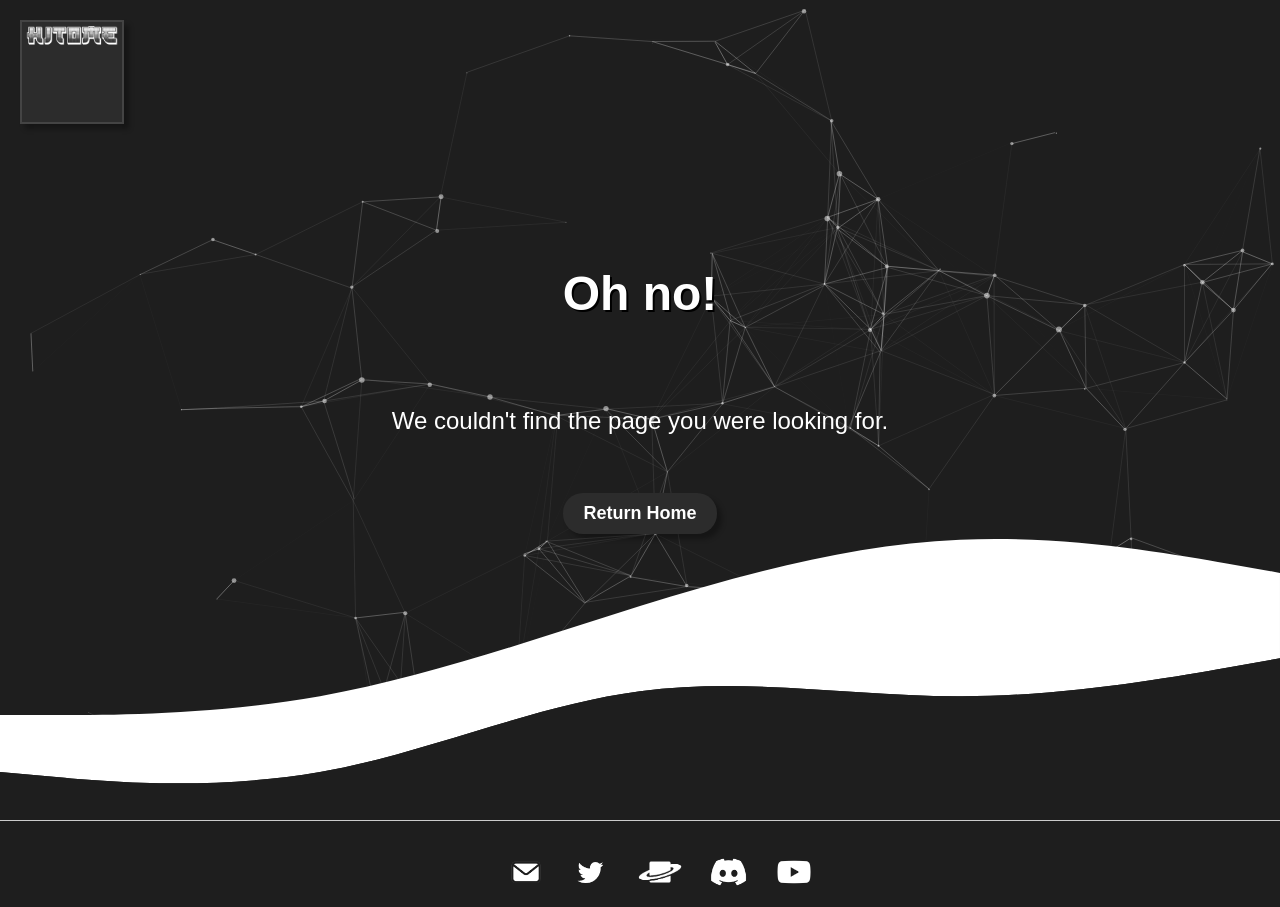
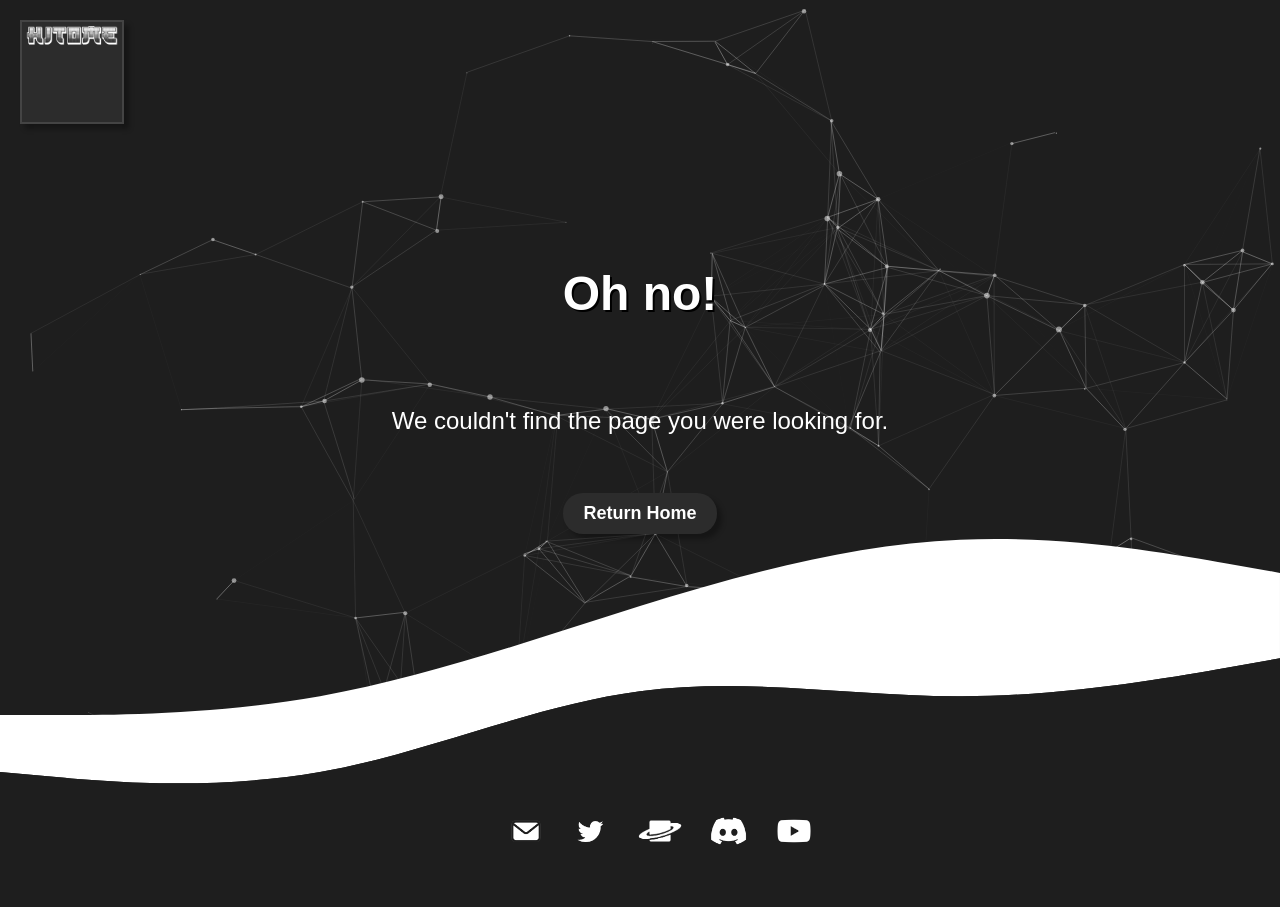
Before and after one commit to mrbigboydude/Hitome.xyz, a plain HTML site: page 404.html in a window 1280 px wide. After the commit the page ends 866 px from the top, so only its background shows below. Drawn offline with nearby package versions, Linux system fonts and the light colour scheme.

Commit message:
Add files via upload

```diff
--- a/404.html
+++ b/404.html
@@ -146,7 +146,6 @@
 		</div>
 	</div>
 	<div style="text-align:center;">
-		<hr style="border:none; border-top:1px solid #ccc; margin:20px auto;">
 		<ul style="list-style:none; display:inline-block;">
 			<li style="display:inline-block; margin-right:20px;"><a href="mailto:support@hitome.xyz"><img src="email.png" alt="Email" height="30"></a></li>
 			<li style="display:inline-block; margin-right:20px;"><a href="https://twitter.com/hitomestudios"><img src="twitter.png" alt="Twitter" height="30"></a></li>
```
Also changed, not shown: index.html (+2 -6 lines).
